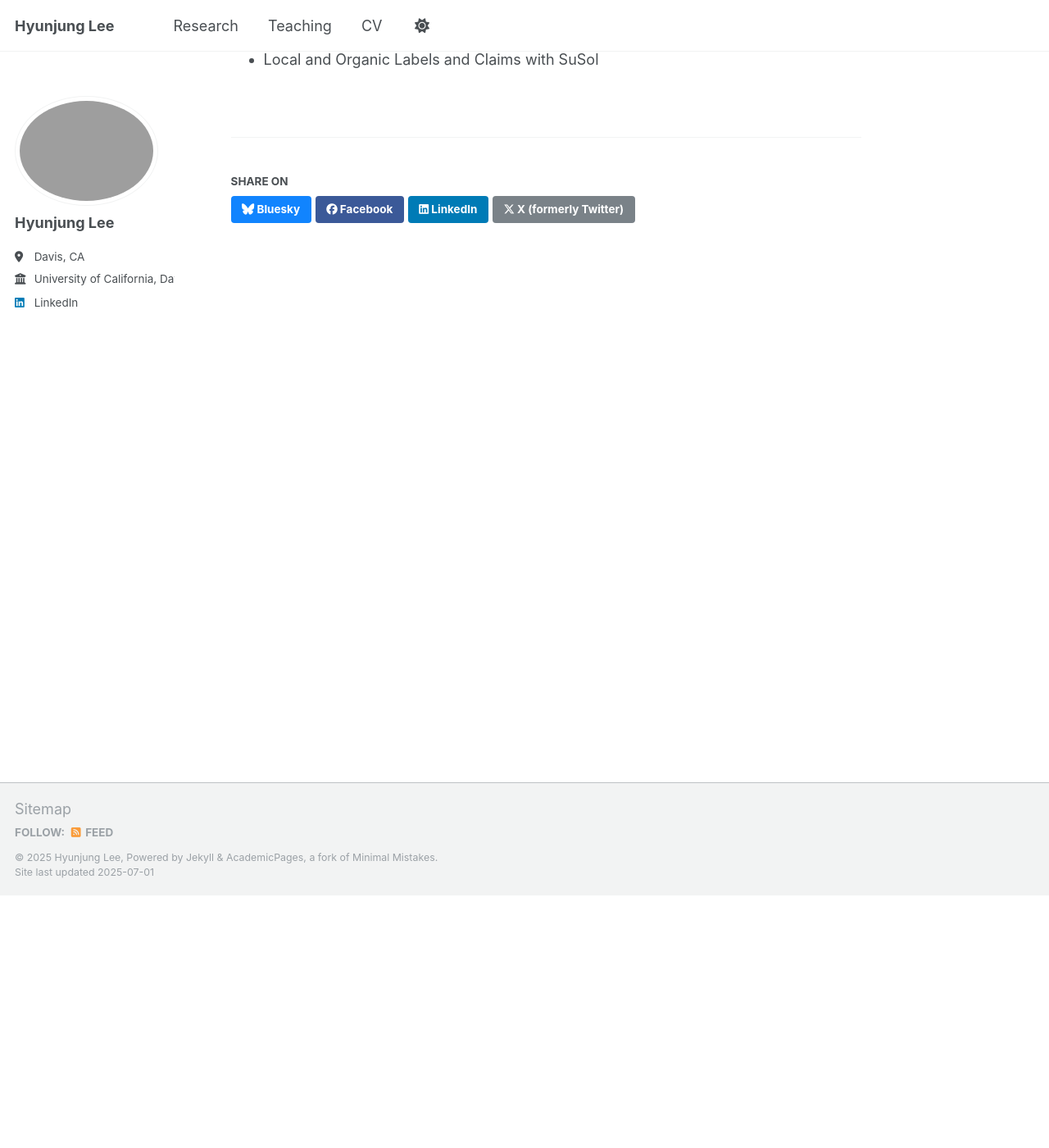
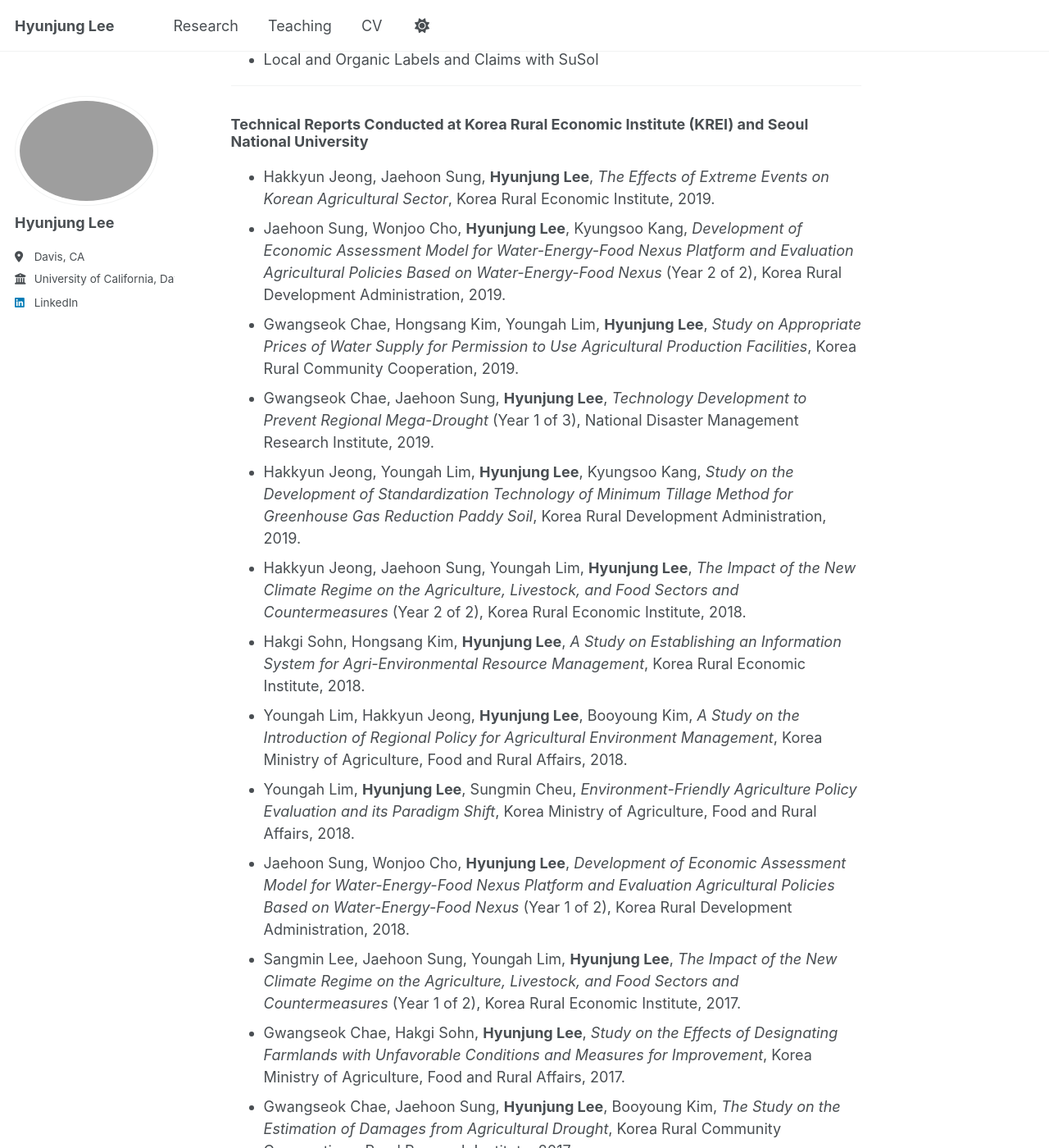
Before and after one commit to Hyunjung-agLee/hyunjung-aglee, a Jekyll site: the page built from _research/research.md, in a window 1280 px wide and 1400 px high, scrolled down 308 px. Shown: the whole window at 82% size. Built offline with Jekyll 4.4.1, drawn with Linux system fonts in a browser that asks for light colours; a script that is not in the unit is left out; some of the changed text lies outside the part shown.

Commit message:
Update research.md

```diff
--- a/_research/research.md
+++ b/_research/research.md
@@ -7,3 +7,27 @@ author_profile: true
 * Strategic Redundancies in Food Labels and Claims: Do They Inform or Mislead Consumers? *(Job Market Paper)*
 * Complementarity or Substitutability of Positive Sustainability Messaging in Modern Retail Markets: Can Certified Labels Better Inform Consumers than Manufacturer and Retailer Claims?
 * Local and Organic Labels and Claims with SuSol
+
+---
+
+### Technical Reports Conducted at Korea Rural Economic Institute (KREI) and Seoul National University
+
+* Hakkyun Jeong, Jaehoon Sung, **Hyunjung Lee**, *The Effects of Extreme Events on Korean Agricultural Sector*, Korea Rural Economic Institute, 2019.
+* Jaehoon Sung, Wonjoo Cho, **Hyunjung Lee**, Kyungsoo Kang, *Development of Economic Assessment Model for Water-Energy-Food Nexus Platform and Evaluation Agricultural Policies Based on Water-Energy-Food Nexus* (Year 2 of 2), Korea Rural Development Administration, 2019.
+* Gwangseok Chae, Hongsang Kim, Youngah Lim, **Hyunjung Lee**, *Study on Appropriate Prices of Water Supply for Permission to Use Agricultural Production Facilities*, Korea Rural Community Cooperation, 2019.
+* Gwangseok Chae, Jaehoon Sung, **Hyunjung Lee**, *Technology Development to Prevent Regional Mega-Drought* (Year 1 of 3), National Disaster Management Research Institute, 2019.
+* Hakkyun Jeong, Youngah Lim, **Hyunjung Lee**, Kyungsoo Kang, *Study on the Development of Standardization Technology of Minimum Tillage Method for Greenhouse Gas Reduction Paddy Soil*, Korea Rural Development Administration, 2019.
+* Hakkyun Jeong, Jaehoon Sung, Youngah Lim, **Hyunjung Lee**, *The Impact of the New Climate Regime on the Agriculture, Livestock, and Food Sectors and Countermeasures* (Year 2 of 2), Korea Rural Economic Institute, 2018.
+* Hakgi Sohn, Hongsang Kim, **Hyunjung Lee**, *A Study on Establishing an Information System for Agri-Environmental Resource Management*, Korea Rural Economic Institute, 2018.
+* Youngah Lim, Hakkyun Jeong, **Hyunjung Lee**, Booyoung Kim, *A Study on the Introduction of Regional Policy for Agricultural Environment Management*, Korea Ministry of Agriculture, Food and Rural Affairs, 2018.
+* Youngah Lim, **Hyunjung Lee**, Sungmin Cheu, *Environment-Friendly Agriculture Policy Evaluation and its Paradigm Shift*, Korea Ministry of Agriculture, Food and Rural Affairs, 2018.
+* Jaehoon Sung, Wonjoo Cho, **Hyunjung Lee**, *Development of Economic Assessment Model for Water-Energy-Food Nexus Platform and Evaluation Agricultural Policies Based on Water-Energy-Food Nexus* (Year 1 of 2), Korea Rural Development Administration, 2018.
+* Sangmin Lee, Jaehoon Sung, Youngah Lim, **Hyunjung Lee**, *The Impact of the New Climate Regime on the Agriculture, Livestock, and Food Sectors and Countermeasures* (Year 1 of 2), Korea Rural Economic Institute, 2017.
+* Gwangseok Chae, Hakgi Sohn, **Hyunjung Lee**, *Study on the Effects of Designating Farmlands with Unfavorable Conditions and Measures for Improvement*, Korea Ministry of Agriculture, Food and Rural Affairs, 2017.
+* Gwangseok Chae, Jaehoon Sung, **Hyunjung Lee**, Booyoung Kim, *The Study on the Estimation of Damages from Agricultural Drought*, Korea Rural Community Cooperation – Rural Research Institute, 2017.
+
+* Taeho Lee, Kwansoo Kim, Jeongbin Im, Donghwan An, Moonho Lee, Seonhyung Min, **Hyunjung Lee**, Seunghoon Lee, *Agricultural Policy Analysis and Evaluation on Direct Payment Program*, Korea Ministry of Economy and Finance, 2016.
+* Donghwan An, Yongjoon Kim, **Hyunjung Lee**, *Estimating an Economic Value of Current and Improved Weather Forecasts in South Korea*, Korea Meteorological Administration, 2016.
+* Kwansoo Kim, Donghwan An, **Hyunjung Lee**, Woongchan Jeon, *Economic Impact of Climate Change in South Korea based on a Newly Developed Climate Change Scenario called Shared Socio-Economic Pathway 2 (SSP2)*, National Institute of Environmental Research, 2016.
+* Donghwan An, Kwansoo Kim, Yonghyun Ha, **Hyunjung Lee**, *Analysis for Generating New Income Resources of Livestock Farms by Developing a Horse Industry in Uiseong-gun*, Uiseong-gun, 2015.
+* Donghwan An, Kwansoo Kim, Jeongbin Im, Yongjoon Kim, Kiuk Han, Yeonhee Jung, **Hyunjung Lee**, *Research and Evaluation on the Promotion Plan of Plum Industry in Gwangyang-si*, Gwangyang-si, 2015.
```
